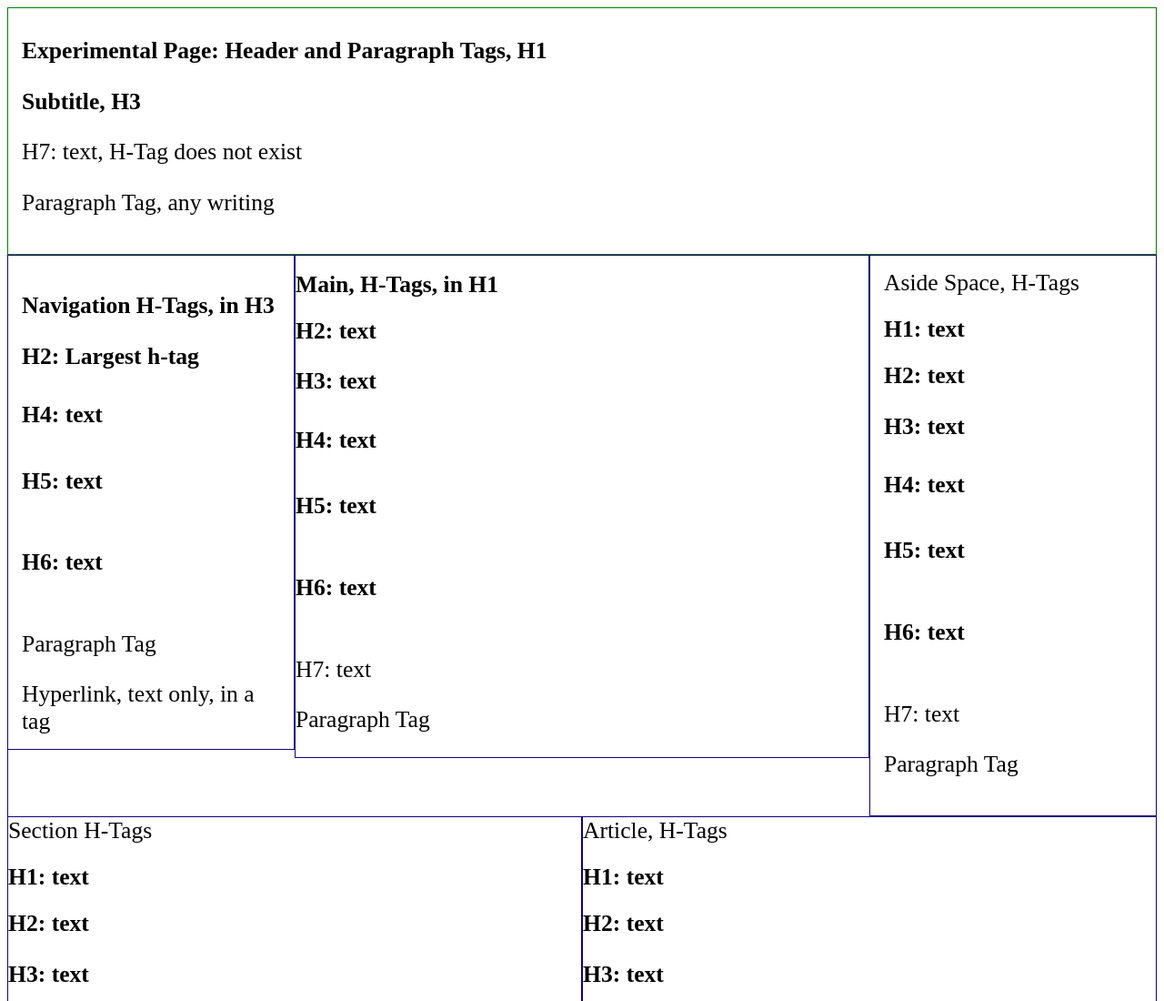
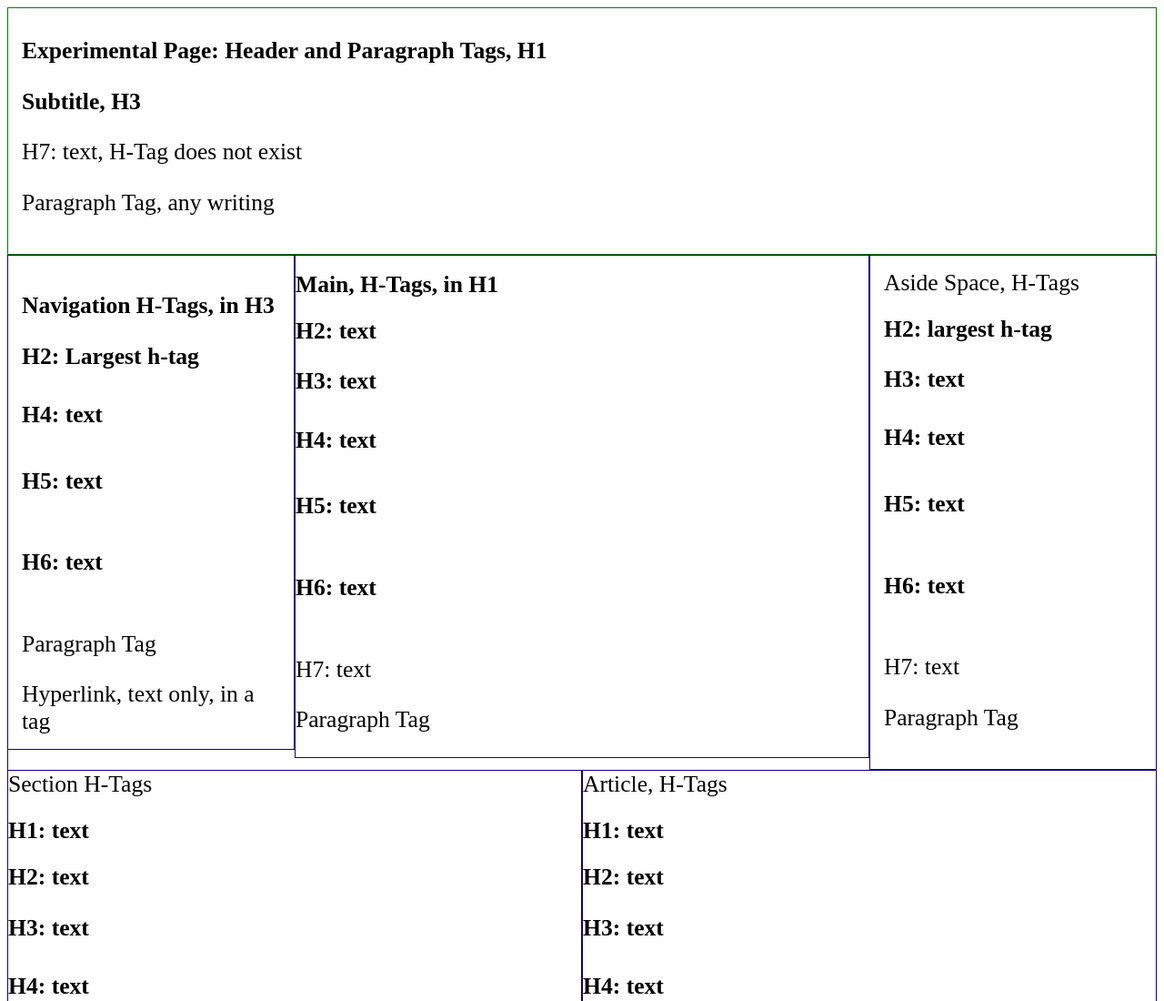
Before and after one commit to whitneymavunga/Learning-HTML-P1-20240206.github.io, a plain HTML site: page PreTemplate exp pages/Exp H P Tags.html in a window 1280 px wide. Shown: the top 1100 px of the page at 91% size. Drawn offline with Linux system fonts and the light colour scheme.

Commit message:
Update Exp H P Tags.html

```diff
--- a/PreTemplate exp pages/Exp H P Tags.html
+++ b/PreTemplate exp pages/Exp H P Tags.html
@@ -100,8 +100,7 @@
     </main>
     <aside class="aside">
         Aside Space, H-Tags
-        <h1> H1: text</h1>
-       <h2> H2: text</h2>
+       <h2> H2: largest h-tag</h2>
        <h3> H3: text</h3>
        <h4> H4: text</h4>
        <h5> H5: text</h5>
```
